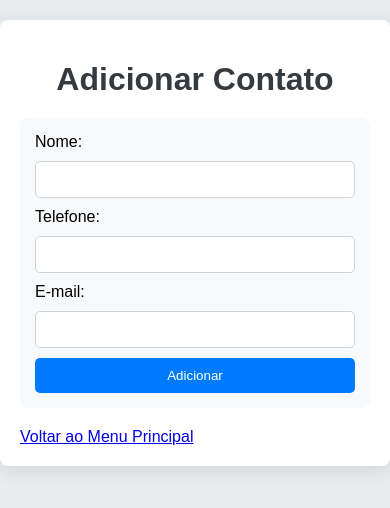
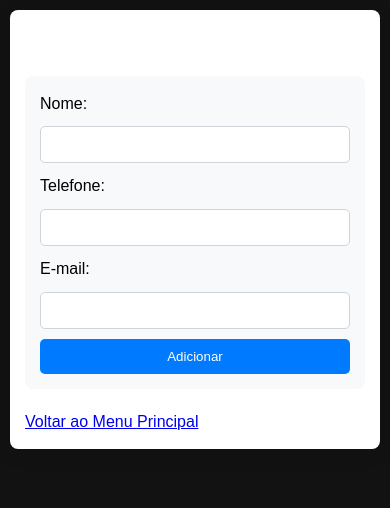
Before and after one commit to Omiguelzera/PythonApi_Crud, a plain HTML site: page Pages/add_contact.html in a window 390 px wide. Drawn offline with Linux system fonts and the light colour scheme.

Commit message:
Feat : att css

```diff
--- a/Styles/index.css
+++ b/Styles/index.css
@@ -1,8 +1,15 @@
+/* Reset básico para garantir uma aparência consistente */
+* {
+    box-sizing: border-box;
+    margin: 0;
+    padding: 0;
+}
+
 body {
     font-family: 'Arial', sans-serif;
-    background-color: #e9ecef;
-    margin: 0;
-    padding: 0;
+    background-color: #121212; /* Cor de escura */
+    color: #e0e0e0; /*Texto claro*/
+    line-height: 1.6; /* Melhor espaçamento entre as linhas */
 }
 
 .container {
@@ -12,12 +19,18 @@ body {
     border-radius: 8px;
     box-shadow: 0 4px 20px rgba(0, 0, 0, 0.1);
     padding: 20px;
+    transition: transform 0.3s; /* Efeito de transformação suave */
+}
+
+.container:hover {
+    transform: scale(1.02); /* Aumenta levemente o contêiner ao passar o mouse */
 }
 
 h1 {
     color: #343a40;
     text-align: center;
     margin-bottom: 20px;
+    font-size: 2em; /* Aumenta o tamanho do título */
 }
 
 .menu {
@@ -32,16 +45,17 @@ h1 {
 .menu a {
     display: block;
     text-decoration: none;
-    padding: 10px;
+    padding: 12px; /* Aumenta o padding para melhor usabilidade */
     background-color: #007bff;
     color: #ffffff;
     text-align: center;
     border-radius: 5px;
-    transition: background-color 0.3s;
+    transition: background-color 0.3s, transform 0.2s; /* Efeito de transição suave */
 }
 
 .menu a:hover {
     background-color: #0056b3;
+    transform: translateY(-2px); /* Pequeno efeito de movimento ao passar o mouse */
 }
 
 .footer {
@@ -53,3 +67,29 @@ h1 {
 .footer p {
     margin: 5px 0;
 }
+
+/* Responsividade */
+@media (max-width: 768px) {
+    .container {
+        margin: 10px; /* Menor margem em telas pequenas */
+        padding: 15px; /* Menos padding em telas pequenas */
+    }
+
+    h1 {
+        font-size: 1.5em; /* Tamanho menor do título em telas pequenas */
+    }
+
+    .menu a {
+        padding: 10px; /* Ajuste do padding do menu em telas pequenas */
+    }
+}
+
+@media (max-width: 576px) {
+    h1 {
+        font-size: 1.2em; /* Tamanho ainda menor em telas muito pequenas */
+    }
+
+    .menu a {
+        padding: 8px; /* Menor padding para links do menu */
+    }
+}
--- a/Styles/style.css
+++ b/Styles/style.css
@@ -1,8 +1,15 @@
+/* Reset básico para garantir uma aparência consistente */
+* {
+    box-sizing: border-box;
+    margin: 0;
+    padding: 0;
+}
+
 body {
     font-family: 'Arial', sans-serif;
-    background-color: #e9ecef;
-    margin: 0;
-    padding: 0;
+    background-color: #121212; /* Cor de escura */
+    color: #000000; /*Texto claro*/
+    line-height: 1.6; /* Melhor espaçamento entre as linhas */
 }
 
 .container {
@@ -12,15 +19,21 @@ body {
     border-radius: 8px;
     box-shadow: 0 4px 20px rgba(0, 0, 0, 0.1);
     padding: 20px;
+    transition: transform 0.3s;
+}
+
+.container:hover {
+    transform: scale(1.02); /* Efeito de aumento ao passar o mouse */
 }
 
 h1, h2 {
-    color: #343a40;
+    color: #ffffff;
     text-align: center;
 }
 
 h1 {
     margin-bottom: 20px;
+    font-size: 1.8em; /* Tamanho maior para o título */
 }
 
 form {
@@ -31,31 +44,34 @@ form {
 }
 
 input {
-    width: calc(100% - 22px);
-    padding: 10px;
+    width: 100%; /* Usar 100% para evitar o uso de calc */
+    padding: 12px; /* Aumentar o padding para melhor usabilidade */
     margin: 10px 0;
     border: 1px solid #ced4da;
     border-radius: 5px;
+    transition: border-color 0.3s;
 }
 
 input:focus {
     border-color: #007bff;
     outline: none;
+    box-shadow: 0 0 5px rgba(0, 123, 255, 0.5); /* Adiciona sombra ao foco */
 }
 
 button {
     width: 100%;
-    padding: 10px;
+    padding: 12px; /* Aumentar o padding */
     background-color: #007bff;
     color: #ffffff;
     border: none;
     border-radius: 5px;
     cursor: pointer;
-    transition: background-color 0.3s;
+    transition: background-color 0.3s, transform 0.3s;
 }
 
 button:hover {
     background-color: #0056b3;
+    transform: translateY(-1px); /* Pequeno efeito de movimento */
 }
 
 #contactList, #searchResult, #deleteResult {
@@ -68,10 +84,40 @@ button:hover {
 
 p {
     margin: 0;
-    padding: 5px;
+    padding: 10px 0;
     border-bottom: 1px solid #dee2e6;
 }
 
 p:last-child {
     border-bottom: none;
 }
+
+/* Responsividade */
+@media (max-width: 768px) {
+    .container {
+        margin: 10px; /* Menor margem em telas pequenas */
+        padding: 15px; /* Menos padding em telas pequenas */
+    }
+
+    h1 {
+        font-size: 1.5em; /* Tamanho de fonte menor em telas pequenas */
+    }
+
+    button {
+        padding: 10px; /* Ajustar o padding do botão */
+    }
+}
+
+@media (max-width: 576px) {
+    h1 {
+        font-size: 1.2em; /* Tamanho ainda menor em telas muito pequenas */
+    }
+
+    input {
+        padding: 10px; /* Menor padding em telas muito pequenas */
+    }
+
+    button {
+        padding: 10px; /* Menor padding para botões */
+    }
+}
```
